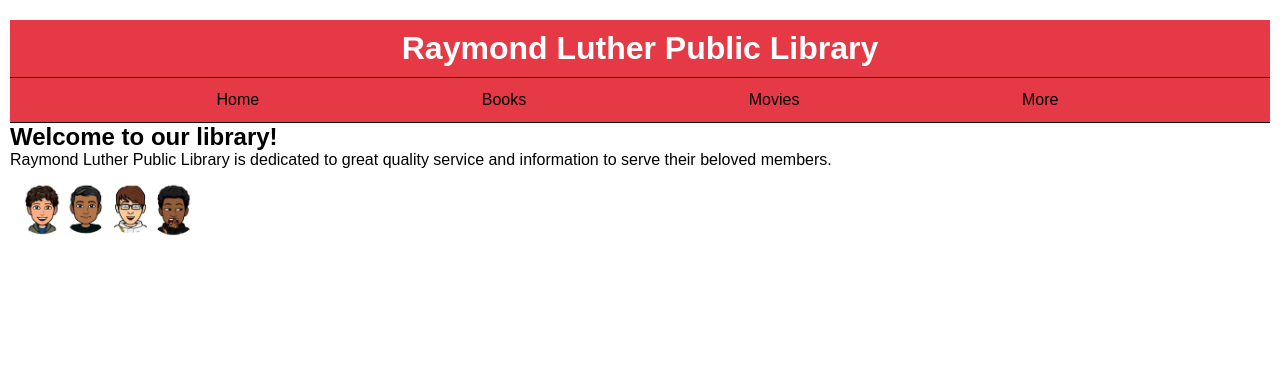
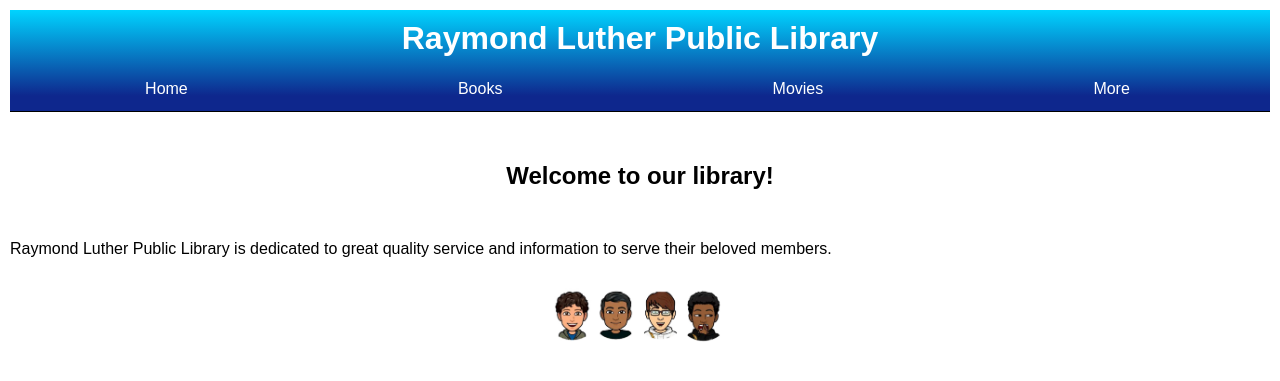
Before and after one commit to hcarlson108/database-project, a PHP site: page /home.html in a window 1280 px wide. Shown: the top 381 px of the page. Run offline with PHP 8.4, Linux system fonts and the light colour scheme.

Commit message:
made some style changes

```diff
--- a/frontend/books.html
+++ b/frontend/books.html
@@ -4,7 +4,7 @@
     <meta charset="UTF-8">
     <meta http-equiv="X-UA-Compatible" content="IE=edge">
     <meta name="viewport" content="width=device-width, initial-scale=1.0">
-    <link rel="stylesheet" href="styles.css">
+    <link rel="stylesheet" href="css/styles.css">
     <title>RL Public Library</title>
 </head>
 <body>
--- a/frontend/styles.css
+++ b/frontend/css/styles.css
@@ -1,14 +1,13 @@
 *{
-    margin: 0;
-    padding: 0;
+    margin: auto;
+    padding: auto;
     border: 0;
     font-family: sans-serif;
 }
 
 body{
     background-color: #fffffff6;
-    margin: 5px;
-    padding: 5px;
+    margin: 10px;
 }
 
 .header h1{
@@ -19,7 +18,7 @@
 
 .header{
     text-align: center;
-    background-color: #e63946;
+    background: linear-gradient(0deg, rgba(14,39,141,1) 15%, rgba(0,212,255,1) 100%);
     font-family: system-ui, -apple-system, BlinkMacSystemFont, 'Segoe UI', Roboto, Oxygen, Ubuntu, Cantarell, 'Open Sans', 'Helvetica Neue', sans-serif;
     border-bottom: 1px solid black;
 }
@@ -37,12 +36,18 @@
     padding-left: 0;
     display: flex;
     justify-content: space-evenly;
-    border-top: 1px solid black;
 }
 
 .navbar a{
     display: block;
     color: #000;
+    padding: 8px 16px;
+    text-decoration: none;
+}
+
+.navbutton a{
+    display: block;
+    color: white;
     padding: 8px 16px;
     text-decoration: none;
 }
@@ -54,6 +59,21 @@
     text-decoration: none;
 }
 
-img{
+.welcome h1{
+    display: flex;
+    justify-content: center;
+    margin: 50px;
+}
+
+.bitmoji{
     width: 200px;
+    display: flex;
+    align-items: center;
 }
+
+.search{
+    display: flex;
+    justify-content: center;
+    border-color: #000;
+
+}
--- a/frontend/home.html
+++ b/frontend/home.html
@@ -4,7 +4,7 @@
     <meta charset="UTF-8">
     <meta http-equiv="X-UA-Compatible" content="IE=edge">
     <meta name="viewport" content="width=device-width, initial-scale=1.0">
-    <link rel="stylesheet" href="styles.css">
+    <link rel="stylesheet" href="css/styles.css">
     <title>RL Public Library</title>
 </head>
 <body>
@@ -20,12 +20,17 @@
         </nav>
     </div>
 <main>
-    <section>
+    <section class="welcome">
         <h1>Welcome to our library!</h1>
         <p>Raymond Luther Public Library is dedicated to great quality service and information to serve their beloved members.
         </p>
     </section>
+    <section class="search">
+        <input type="search" name="search" id="search">
+    </section>
 </main>
-<footer><img src="bitmojiz.jpg" alt="bitmoji's" class="img"></footer>
+<footer>
+    <img src="images/bitmojiz.jpg" alt="bitmoji's" class="bitmoji">
+</footer>
 </body>
 </html>
--- a/frontend/more.html
+++ b/frontend/more.html
@@ -4,7 +4,7 @@
     <meta charset="UTF-8">
     <meta http-equiv="X-UA-Compatible" content="IE=edge">
     <meta name="viewport" content="width=device-width, initial-scale=1.0">
-    <link rel="stylesheet" href="styles.css">
+    <link rel="stylesheet" href="css/styles.css">
     <title>RL Public Library</title>
 </head>
 <body>
--- a/frontend/movies.html
+++ b/frontend/movies.html
@@ -4,7 +4,7 @@
     <meta charset="UTF-8">
     <meta http-equiv="X-UA-Compatible" content="IE=edge">
     <meta name="viewport" content="width=device-width, initial-scale=1.0">
-    <link rel="stylesheet" href="styles.css">
+    <link rel="stylesheet" href="css/styles.css">
     <title>RL Public Library</title>
 </head>
 <body>
```
Also changed, not shown: frontend/images/bitmojiz.jpg (renamed from frontend/bitmojiz.jpg), 2 other files.
